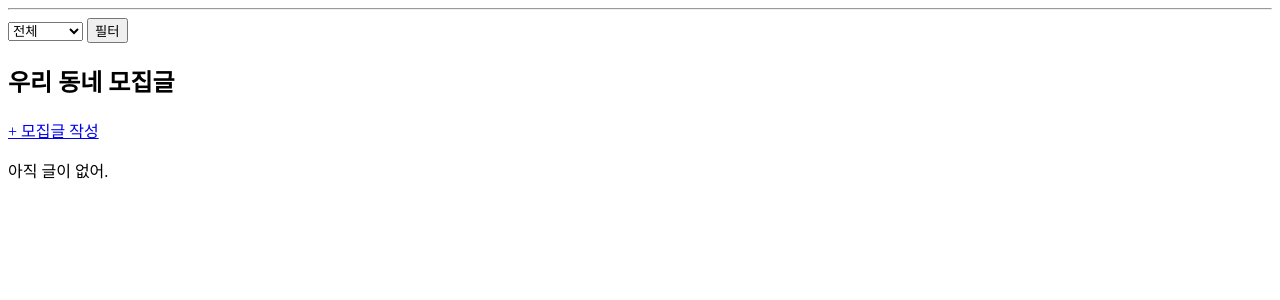
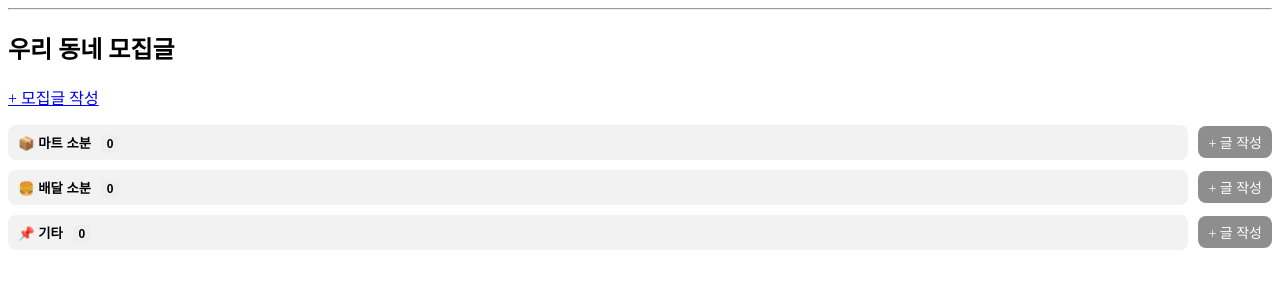
Before and after one commit to Kimminji021217/local_split_market, a Flask app: page /posts/ in a window 1280 px wide. Shown: the part 32-332 px from the top of the page. Run offline with Flask 3, Linux system fonts and the light colour scheme; a user stored in the database is signed in.

Commit message:
Link category and subcategory in post form

```diff
--- a/app/models.py
+++ b/app/models.py
@@ -52,19 +52,18 @@ class Post(db.Model):
     id = db.Column(db.Integer, primary_key=True)
     author_id = db.Column(db.Integer, db.ForeignKey("users.id"), nullable=False)
     neighborhood_id = db.Column(db.Integer, db.ForeignKey("neighborhoods.id"), nullable=False)
-    category = db.Column(db.String(30), nullable=False, default="MART")
+    CATEGORY_CHOICES = ("MART", "DELIVERY", "ETC")
 
     title = db.Column(db.String(200), nullable=False)
     item_name = db.Column(db.String(100), nullable=False)
-
     total_qty = db.Column(db.Float, nullable=False)   # 총량(kg 등)
     unit_qty = db.Column(db.Float, nullable=False)    # 1몫 단위(kg 등)
     deadline = db.Column(db.DateTime, nullable=True)
-
     pickup_place = db.Column(db.String(200), nullable=True)
     status = db.Column(db.String(20), default="OPEN", nullable=False)  # OPEN/CLOSED
-
     created_at = db.Column(db.DateTime, default=datetime.utcnow)
+    category = db.Column(db.String(30), nullable=False)
+    subcategory = db.Column(db.String(50), nullable=True)
 
 
 class JoinRequest(db.Model):
--- a/app/posts/routes.py
+++ b/app/posts/routes.py
@@ -1,4 +1,5 @@
 from datetime import datetime
+from collections import defaultdict
 from flask import render_template, redirect, url_for, request, flash, abort
 from flask_login import login_required, current_user
 from . import bp
@@ -13,22 +14,36 @@ def list_posts():
     if not nid:
         return redirect(url_for("main.profile"))
 
-    category = request.args.get("category", "").strip()  # "", "MART", "DELIVERY", "ETC"
+    posts = (
+        Post.query.filter_by(neighborhood_id=nid)
+        .order_by(Post.created_at.desc())
+        .all()
+    )
 
-    q = Post.query.filter_by(neighborhood_id=nid)
-    if category in ("MART", "DELIVERY", "ETC"):
-        q = q.filter_by(category=category)
+    # grouped[category][subcategory] = [posts...]
+    grouped = defaultdict(lambda: defaultdict(list))
+    for p in posts:
+        cat = p.category or "ETC"
+        sub = (p.subcategory or "기타").strip() if p.subcategory else "기타"
+        grouped[cat][sub].append(p)
 
-    posts = q.order_by(Post.created_at.desc()).all()
-    return render_template("posts/list.html", posts=posts, category=category)
+    # 고정 카테고리 순서
+    category_order = ["MART", "DELIVERY", "ETC"]
+
+    return render_template(
+        "posts/list.html",
+        grouped=grouped,
+        category_order=category_order,
+    )
 
 @bp.route("/new", methods=["GET", "POST"])
 @login_required
 def create_post():
     nid = current_user.primary_neighborhood_id()
     if not nid:
-        return redirect(url_for("main.choose_neighborhood"))
+        return redirect(url_for("main.profile"))
 
+    preset_category = request.args.get("category", "MART")
     category = request.form.get("category", "MART").strip()
     if category not in ("MART", "DELIVERY", "ETC"):
         category = "ETC"
@@ -40,6 +55,8 @@ def create_post():
         unit_qty = request.form.get("unit_qty", "").strip()
         deadline_str = request.form.get("deadline", "").strip()  # "YYYY-MM-DDTHH:MM"
         pickup_place = request.form.get("pickup_place", "").strip()
+        category = request.form.get("category", "MART").strip()
+        subcategory = request.form.get("subcategory", "").strip()
 
         if not title or not item_name or not total_qty or not unit_qty:
             flash("제목/품목/총량/1몫은 필수야.")
@@ -62,12 +79,16 @@ def create_post():
                 flash("마감시간 형식이 올바르지 않아.")
                 return redirect(url_for("posts.create_post"))
 
+        if category not in Post.CATEGORY_CHOICES:
+            category = "ETC"
+
         post = Post(
             author_id=current_user.id,
             neighborhood_id=nid,
             title=title,
             item_name=item_name,
             category=category,
+            subcategory=subcategory or None,
             total_qty=total_qty_f,
             unit_qty=unit_qty_f,
             deadline=deadline,
@@ -79,7 +100,7 @@ def create_post():
 
         return redirect(url_for("posts.detail_post", post_id=post.id))
 
-    return render_template("posts/new.html")
+    return render_template("posts/new.html", preset_category=preset_category)
 
 
 @bp.route("/<int:post_id>")
--- a/app/templates/posts/list.html
+++ b/app/templates/posts/list.html
@@ -1,32 +1,82 @@
 {% extends "base.html" %}
 {% block content %}
 
-<form method="get" action="/posts/">
-  <select name="category">
-    <option value="" {% if not category %}selected{% endif %}>전체</option>
-    <option value="MART" {% if category=="MART" %}selected{% endif %}>마트 소분</option>
-    <option value="DELIVERY" {% if category=="DELIVERY" %}selected{% endif %}>배달 소분</option>
-    <option value="ETC" {% if category=="ETC" %}selected{% endif %}>기타</option>
-  </select>
-  <button type="submit">필터</button>
-</form>
-
 <h2>우리 동네 모집글</h2>
-
 <p><a href="/posts/new">+ 모집글 작성</a></p>
 
-{% if posts|length == 0 %}
-  <p>아직 글이 없어.</p>
+<style>
+  .node { margin: 10px 0; }
+  .toggle {
+    cursor: pointer;
+    border: none;
+    background: #f2f2f2;
+    padding: 8px 10px;
+    border-radius: 8px;
+    width: 100%;
+    text-align: left;
+    font-weight: 600;
+  }
+  .children { margin-left: 14px; margin-top: 6px; display: none; }
+  .subtoggle {
+    cursor: pointer;
+    border: none;
+    background: #fafafa;
+    padding: 6px 10px;
+    border-radius: 8px;
+    width: 100%;
+    text-align: left;
+  }
+  .posts { margin-left: 14px; margin-top: 6px; display: none; }
+  .badge {
+    background:#eee; padding:2px 6px; border-radius:4px;
+    margin-left:6px; font-size: 12px;
+  }
+</style>
+
+{% for cat in category_order %}
+  {% set submap = grouped.get(cat) %}
+  {% set cat_count = 0 %}
+  {% if submap %}
+    {% for sub, arr in submap.items() %}
+      {% set cat_count = cat_count + (arr|length) %}
+    {% endfor %}
+  {% endif %}
+
+  <div class="node">
+    <div style="display:flex; justify-content:space-between; align-items:center; gap:10px;">
+      <button class="toggle" type="button" data-target="cat-{{ cat }}">
+        {% if cat == "MART" %}📦 마트 소분
+        {% elif cat == "DELIVERY" %}🍔 배달 소분
+        {% else %}📌 기타
+        {% endif %}
+        <span class="badge">{{ cat_count }}</span>
+      </button>
+
+      <a href="/posts/new?category={{ cat }}"
+        style="background:#8e8e8e; color:white; padding:6px 10px;
+                border-radius:8px; text-decoration:none; font-size:14px;
+                white-space:nowrap; display:inline-block;">
+        + 글 작성
+      </a>
+    </div>
+
+    <div class="children" id="cat-{{ cat }}">
+      {% if not submap or (submap|length == 0) %}
+        <p style="color:gray; margin:8px 0;">글이 없어.</p>
       {% else %}
+
+        {% for sub, arr in submap.items() %}
+          <div class="node">
+            <button class="subtoggle" type="button" data-target="sub-{{ cat }}-{{ loop.index }}">
+              ▸ {{ sub }} <span class="badge">{{ arr|length }}</span>
+            </button>
+
+            <div class="posts" id="sub-{{ cat }}-{{ loop.index }}">
               <ul>
-    {% for p in posts %}
+                {% for p in arr %}
                   <li>
                     <a href="/posts/{{ p.id }}">[{{ p.status }}] {{ p.title }}</a>
                     - {{ p.item_name }} (총 {{ p.total_qty }}, 1몫 {{ p.unit_qty }})
-
-        <a href="/posts/{{ p.id }}">[{{ p.status }}] {{ p.title }}</a>
-        <span>({{ p.category }})</span>
-
                     {% set badge = deadline_badge(p.deadline) %}
                     {% if badge %}
                       <span class="badge">{{ badge }}</span>
@@ -34,5 +84,25 @@
                   </li>
                 {% endfor %}
               </ul>
+            </div>
+          </div>
+        {% endfor %}
+
       {% endif %}
+    </div>
+  </div>
+{% endfor %}
+
+<script>
+  function toggleById(id) {
+    const el = document.getElementById(id);
+    if (!el) return;
+    el.style.display = (el.style.display === "none" || el.style.display === "") ? "block" : "none";
+  }
+
+  document.querySelectorAll("[data-target]").forEach(btn => {
+    btn.addEventListener("click", () => toggleById(btn.dataset.target));
+  });
+</script>
+
 {% endblock %}
```
Also changed, not shown: app/templates/posts/new.html (+70 -3 lines), instance/app.db. Lines whose indentation alone changed are shown as unchanged.
